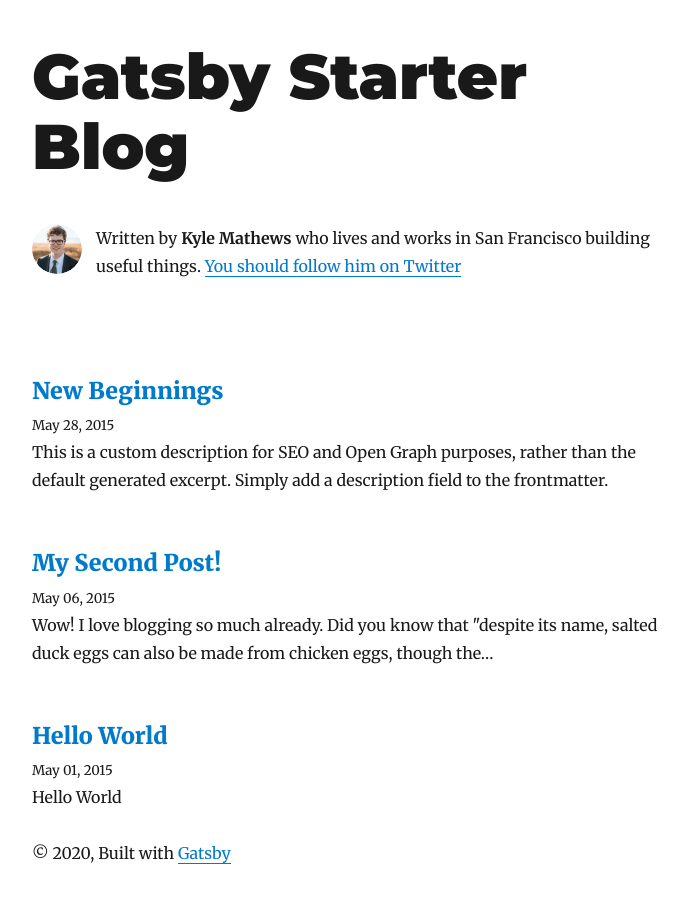
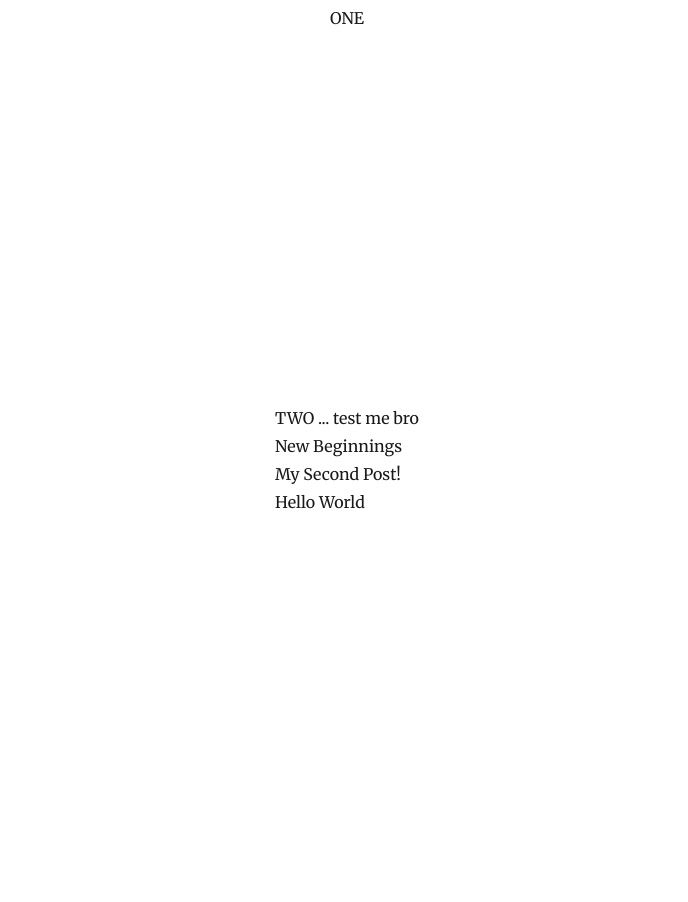
Before and after one commit to cgradwohl/blog, a Gatsby site: page / in a window 1280 px wide. Shown: the whole page, without its empty margins (293-981 px from the left). After the commit the page ends 800 px from the top, so only its background shows below. Built offline with nearby package versions, Linux system fonts and the light colour scheme; Gatsby itself is replaced by a stand-in of ours; some packages are replaced by stand-ins of ours.

Commit message:
initial layout

```diff
--- a/gatsby-browser.js
+++ b/gatsby-browser.js
@@ -3,3 +3,5 @@
 import "typeface-merriweather"
 
 import "prismjs/themes/prism.css"
+
+import "./src/styles/global.css";
--- a/package.json
+++ b/package.json
@@ -16,6 +16,7 @@
     "gatsby-plugin-offline": "^3.1.4",
     "gatsby-plugin-react-helmet": "^3.2.4",
     "gatsby-plugin-sharp": "^2.5.6",
+    "gatsby-plugin-theme-ui": "^0.3.0",
     "gatsby-plugin-typography": "^2.4.3",
     "gatsby-remark-copy-linked-files": "^2.2.3",
     "gatsby-remark-images": "^3.2.4",
@@ -30,6 +31,8 @@
     "react-dom": "^16.12.0",
     "react-helmet": "^5.2.1",
     "react-typography": "^0.16.19",
+    "rebass": "^4.0.7",
+    "theme-ui": "^0.3.1",
     "typeface-merriweather": "0.0.72",
     "typeface-montserrat": "0.0.75",
     "typography": "^0.16.19",
--- /dev/null
+++ b/src/components/container.js
@@ -0,0 +1,19 @@
+import React from "react";
+
+import {
+  Flex,
+} from 'rebass';
+
+const Container = props => (
+  <Flex
+    {...props}
+    sx={{
+      flexDirection: 'column',
+      height:'100%'
+    }}
+  >
+    { props.children }
+  </Flex>
+);
+
+export default Container;
--- /dev/null
+++ b/src/components/index.js
@@ -0,0 +1,7 @@
+import Container from './container';
+import Item from './item';
+
+export {
+  Container,
+  Item
+}
--- /dev/null
+++ b/src/components/item.js
@@ -0,0 +1,18 @@
+import React from "react";
+import {
+  Flex,
+} from 'rebass';
+
+const Item = props => (
+  <Flex
+    {...props}
+    sx={{
+      flex: 1,
+      justifyContent: 'center',
+    }}
+  >
+    {props.children}
+  </Flex>
+);
+
+export default Item;
--- a/src/pages/index.js
+++ b/src/pages/index.js
@@ -1,47 +1,76 @@
 import React from "react"
-import { Link, graphql } from "gatsby"
+import { graphql } from "gatsby"
 
-import Bio from "../components/bio"
-import Layout from "../components/layout"
-import SEO from "../components/seo"
-import { rhythm } from "../utils/typography"
+import {
+  Text
+} from 'rebass';
+
+import { Container, Item } from '../components';
+
+// import Bio from "../components/bio"
+// import Layout from "../components/layout"
+// import SEO from "../components/seo"
+// import { rhythm } from "../utils/typography"
 
 const BlogIndex = ({ data, location }) => {
-  const siteTitle = data.site.siteMetadata.title
+  // const siteTitle = data.site.siteMetadata.title
   const posts = data.allMarkdownRemark.edges
 
   return (
-    <Layout location={location} title={siteTitle}>
-      <SEO title="All posts" />
-      <Bio />
-      {posts.map(({ node }) => {
-        const title = node.frontmatter.title || node.fields.slug
-        return (
-          <article key={node.fields.slug}>
-            <header>
-              <h3
-                style={{
-                  marginBottom: rhythm(1 / 4),
-                }}
-              >
-                <Link style={{ boxShadow: `none` }} to={node.fields.slug}>
-                  {title}
-                </Link>
-              </h3>
-              <small>{node.frontmatter.date}</small>
-            </header>
-            <section>
-              <p
-                dangerouslySetInnerHTML={{
-                  __html: node.frontmatter.description || node.excerpt,
-                }}
-              />
-            </section>
-          </article>
-        )
-      })}
-    </Layout>
-  )
+    <Container mx={-2}>
+      <Item>
+        <Text p={1}>
+          ONE
+        </Text>
+      </Item>
+      <Item>
+        <Text p={1}>
+          TWO ... test me bro
+          {
+            posts.map(({ node }) => {
+              const title = node.frontmatter.title || node.fields.slug
+              return (
+                <Text>{title}</Text>
+              )
+            })
+          }
+        </Text>
+      </Item>
+    </Container>
+  );
+
+  // return (
+  //   <Layout location={location} title={siteTitle}>
+  //     <SEO title="All posts" />
+  //     <Bio />
+  //     {posts.map(({ node }) => {
+  //       const title = node.frontmatter.title || node.fields.slug
+  //       return (
+  //         <article key={node.fields.slug}>
+  //           <header>
+  //             <h3
+  //               style={{
+  //                 marginBottom: rhythm(1 / 4),
+  //               }}
+  //             >
+  //               <Link style={{ boxShadow: `none` }} to={node.fields.slug}>
+  //                 {title}
+  //               </Link>
+  //             </h3>
+  //             <small>{node.frontmatter.date}</small>
+  //           </header>
+  //           <section>
+  //             <p
+  //               dangerouslySetInnerHTML={{
+  //                 __html: node.frontmatter.description || node.excerpt,
+  //               }}
+  //             />
+  //           </section>
+  //         </article>
+  //       )
+  //     })}
+  //   </Layout>
+  // )
 }
 
 export default BlogIndex
--- /dev/null
+++ b/src/styles/global.css
@@ -0,0 +1,11 @@
+html, body {
+  height: 100%;
+}
+
+#___gatsby {
+  height: 100%;
+}
+
+#gatsby-focus-wrapper {
+  height: 100%;
+}
```
Also changed, not shown: src/gatsby-plugin-theme-ui/index.js (added, +18 -0 lines), 1 other file.
